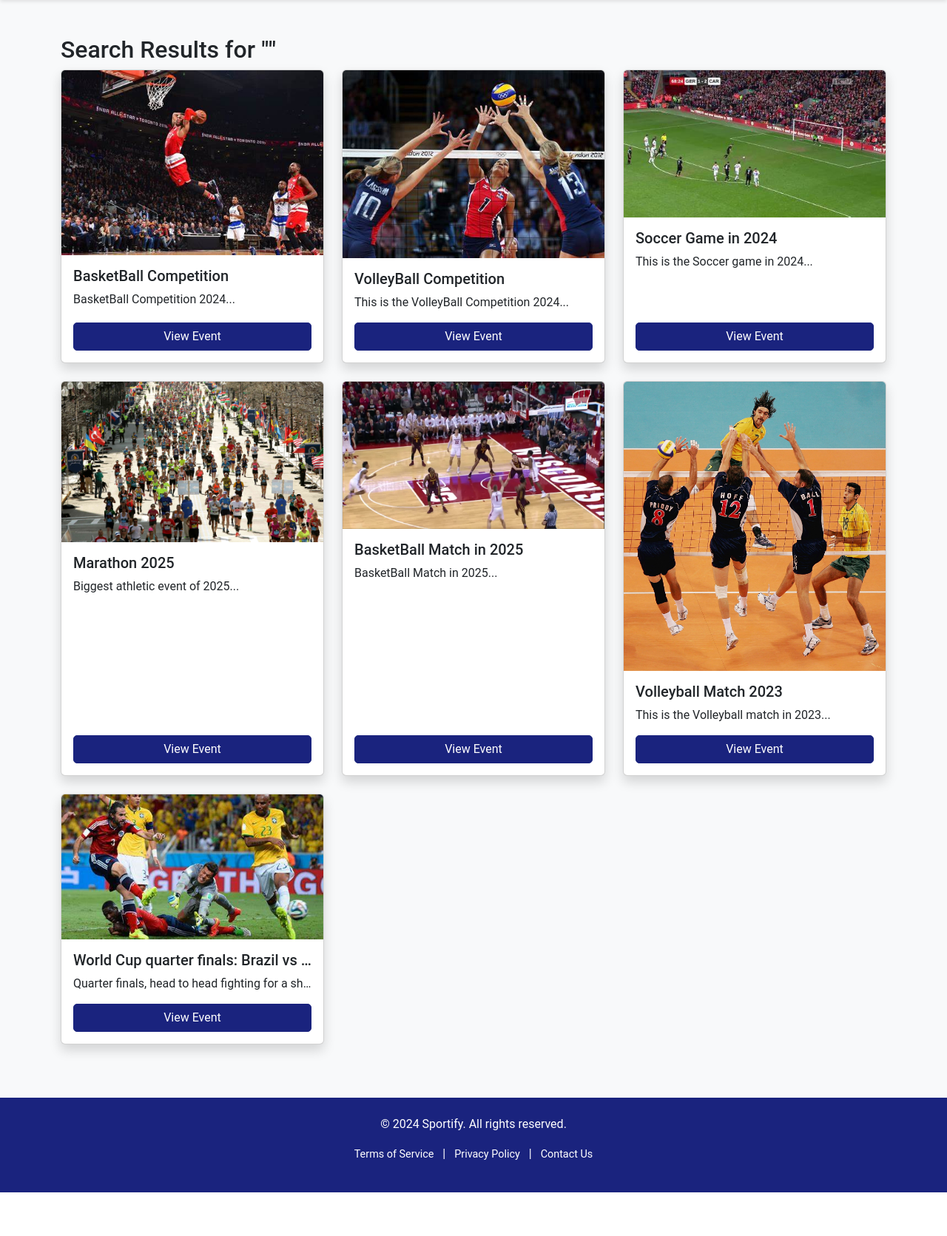
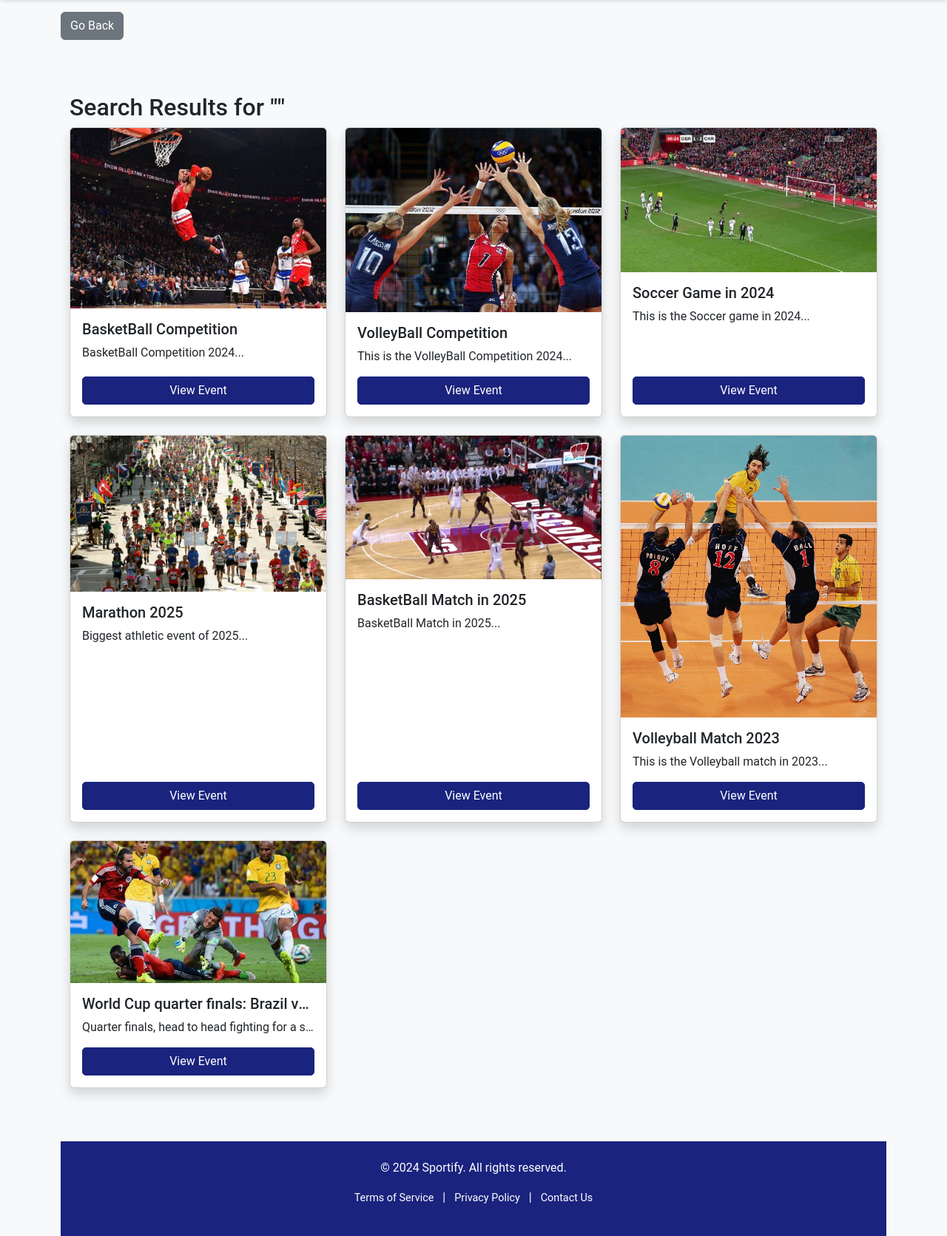
Before and after one commit to justinminlee/IAB207_A3, a Flask app: page /event/search in a window 1280 px wide. Shown: the part 60-1731 px from the top of the page at 74% size. Before the commit the page ends 1672 px from the top, so only its background shows below. Run offline with Flask 3, Linux system fonts and the light colour scheme; some libraries are stand-ins or nearby versions.

Commit message:
Added back btn to the search_results as well

```diff
--- a/website/templates/event/search_results.html
+++ b/website/templates/event/search_results.html
@@ -1,6 +1,10 @@
 {% extends "base.html" %}
 
 {% block content %}
+<div class="container">
+
+    <!-- Back Button -->
+    <a href="{{ request.args.get('next') or url_for('main.index') }}" class="btn btn-secondary mt-3 mb-4">Go Back</a>
 <main class="container my-5">
     <h2>Search Results for "{{ query }}"</h2>
 
```
